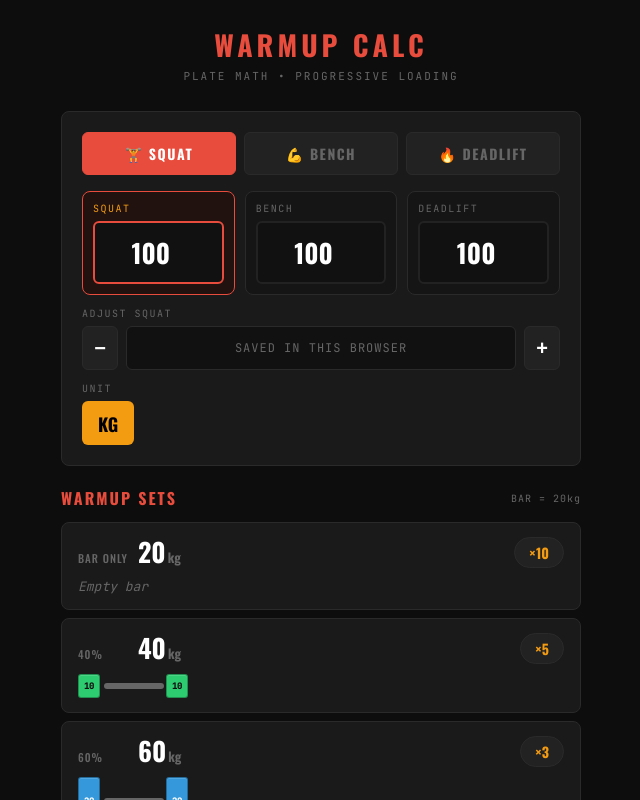
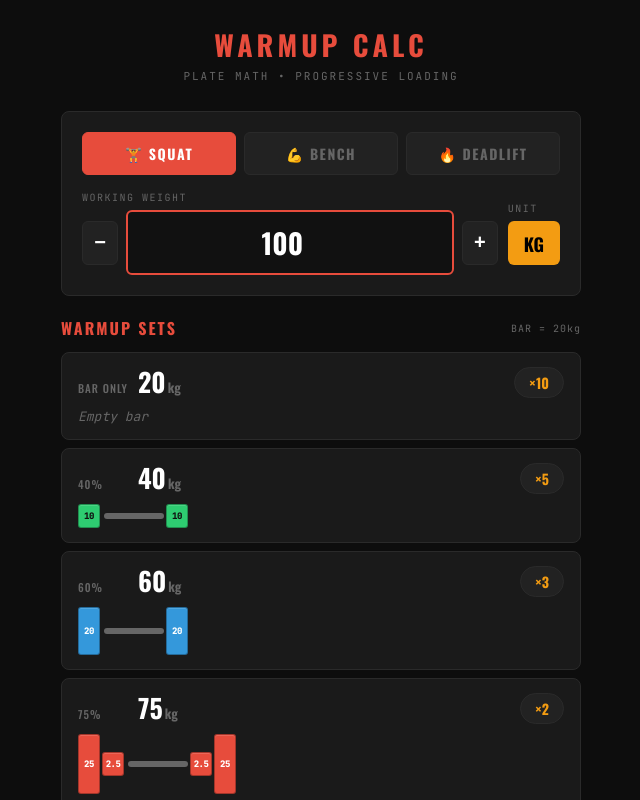
Before and after one commit to binoyp/Warm-Up-Set-Calc, a React (Vite) app: page / in a window 1280 px wide. Shown: the top 800 px of the page, without its empty margins (319-959 px from the left). Built offline with nearby package versions, Linux system fonts and the light colour scheme.

Commit message:
refactor: streamline weight handling and update icon path in index.html

```diff
--- a/index.html
+++ b/index.html
@@ -2,11 +2,11 @@
 <html lang="en">
   <head>
     <meta charset="UTF-8" />
-    <link rel="icon" type="image/svg+xml" href="/favicon.svg" />
+    <link rel="icon" type="image/svg+xml" href="/Warm-Up-Set-Calc/favicon.svg" />
     <meta name="viewport" content="width=device-width, initial-scale=1.0" />
     <title>Warmup Calculator — Powerlifting Plate Math</title>
   </head>
-  <body>
+  <body style="margin:0;padding:0;background:#0d0d0d;">
     <div id="root"></div>
     <script type="module" src="/src/main.jsx"></script>
   </body>
--- a/src/App.jsx
+++ b/src/App.jsx
@@ -1,10 +1,9 @@
-import { useEffect, useMemo, useState } from "react";
+import { useState, useMemo } from "react";
 
 const PLATES_KG = [25, 20, 15, 10, 5, 2.5, 1.25];
 const PLATES_LB = [45, 35, 25, 10, 5, 2.5];
 const BAR_KG = 20;
 const BAR_LB = 45;
-const STORAGE_KEY = "warmup-calc-session";
 
 const WARMUP_SCHEME = [
   { pct: 0, reps: 10, label: "Bar Only" },
@@ -30,57 +29,6 @@ function calcPlates(totalWeight, barWeight, availablePlates) {
 
 function roundToNearest(value, increment) {
   return Math.round(value / increment) * increment;
-}
-
-function clampToBar(value, barWeight) {
-  return Math.max(barWeight, value);
-}
-
-function parseWorkingWeight(value, barWeight) {
-  const parsed = Number.parseFloat(value);
-  if (Number.isNaN(parsed) || parsed <= 0) return barWeight;
-  return clampToBar(parsed, barWeight);
-}
-
-function convertWeightString(value, fromUnit, newBarWeight) {
-  const parsed = Number.parseFloat(value);
-  if (Number.isNaN(parsed) || parsed <= 0) return String(newBarWeight);
-  const converted = fromUnit === "kg" ? Math.round(parsed * 2.205) : Math.round(parsed / 2.205);
-  return String(clampToBar(converted, newBarWeight));
-}
-
-function loadStoredSession() {
-  if (typeof window === "undefined") {
-    return {
-      unit: "kg",
-      lift: "squat",
-      liftWeights: { squat: "100", bench: "100", deadlift: "100" },
-    };
-  }
-
-  const fallback = {
-    unit: "kg",
-    lift: "squat",
-    liftWeights: { squat: "100", bench: "100", deadlift: "100" },
-  };
-
-  try {
-    const raw = window.localStorage.getItem(STORAGE_KEY);
-    if (!raw) return fallback;
-
-    const parsed = JSON.parse(raw);
-    return {
-      unit: parsed.unit === "lb" ? "lb" : "kg",
-      lift: ["squat", "bench", "deadlift"].includes(parsed.lift) ? parsed.lift : "squat",
-      liftWeights: {
-        squat: String(parsed.liftWeights?.squat ?? fallback.liftWeights.squat),
-        bench: String(parsed.liftWeights?.bench ?? fallback.liftWeights.bench),
-        deadlift: String(parsed.liftWeights?.deadlift ?? fallback.liftWeights.deadlift),
-      },
-    };
-  } catch {
-    return fallback;
-  }
 }
 
 const PLATE_COLORS = {
@@ -171,23 +119,14 @@ function PlateStack({ plates, unit }) {
 }
 
 export default function WarmupCalculator() {
-  const [{ unit, lift, liftWeights }, setSession] = useState(loadStoredSession);
+  const [workingWeight, setWorkingWeight] = useState(100);
+  const [unit, setUnit] = useState("kg");
+  const [lift, setLift] = useState("squat");
+  const [inputValue, setInputValue] = useState("100");
 
   const barWeight = unit === "kg" ? BAR_KG : BAR_LB;
   const plates = unit === "kg" ? PLATES_KG : PLATES_LB;
   const increment = unit === "kg" ? 2.5 : 5;
-  const workingWeight = parseWorkingWeight(liftWeights[lift], barWeight);
-
-  useEffect(() => {
-    window.localStorage.setItem(
-      STORAGE_KEY,
-      JSON.stringify({
-        unit,
-        lift,
-        liftWeights,
-      }),
-    );
-  }, [unit, lift, liftWeights]);
 
   const warmupSets = useMemo(() => {
     return WARMUP_SCHEME.map((s) => {
@@ -201,34 +140,20 @@ export default function WarmupCalculator() {
     });
   }, [workingWeight, unit, barWeight, plates, increment]);
 
-  const handleInput = (liftName, value) => {
-    setSession((current) => ({
-      ...current,
-      liftWeights: {
-        ...current.liftWeights,
-        [liftName]: value,
-      },
-    }));
-  };
-
-  const adjustSelectedLift = (delta) => {
-    const nextWeight = clampToBar(workingWeight + delta, barWeight);
-    handleInput(lift, String(nextWeight));
+  const handleInput = (val) => {
+    setInputValue(val);
+    const num = parseFloat(val);
+    if (!isNaN(num) && num > 0) setWorkingWeight(num);
   };
 
   const toggleUnit = () => {
     const newUnit = unit === "kg" ? "lb" : "kg";
     const newBar = newUnit === "kg" ? BAR_KG : BAR_LB;
-    setSession((current) => ({
-      ...current,
-      unit: newUnit,
-      liftWeights: Object.fromEntries(
-        Object.entries(current.liftWeights).map(([liftName, value]) => [
-          liftName,
-          convertWeightString(value, current.unit, newBar),
-        ]),
-      ),
-    }));
+    const converted = unit === "kg" ? Math.round(workingWeight * 2.205) : Math.round(workingWeight / 2.205);
+    const clamped = Math.max(newBar, converted);
+    setUnit(newUnit);
+    setWorkingWeight(clamped);
+    setInputValue(String(clamped));
   };
 
   const liftEmoji = { squat: "🏋️", bench: "💪", deadlift: "🔥" };
@@ -293,7 +218,7 @@ export default function WarmupCalculator() {
             {["squat", "bench", "deadlift"].map((l) => (
               <button
                 key={l}
-                onClick={() => setSession((current) => ({ ...current, lift: l }))}
+                onClick={() => setLift(l)}
                 style={{
                   flex: 1,
                   padding: "10px 0",
@@ -315,65 +240,7 @@ export default function WarmupCalculator() {
             ))}
           </div>
 
-          {/* Weight inputs */}
-          <div style={{ display: "flex", flexDirection: "column", gap: 12 }}>
-            <div
-              style={{
-                display: "grid",
-                gridTemplateColumns: "repeat(auto-fit, minmax(132px, 1fr))",
-                gap: 10,
-              }}
-            >
-              {["squat", "bench", "deadlift"].map((liftName) => {
-                const isActive = lift === liftName;
-
-                return (
-                  <label
-                    key={liftName}
-                    style={{
-                      display: "flex",
-                      flexDirection: "column",
-                      gap: 6,
-                      padding: 10,
-                      background: isActive ? "#21110f" : "#151515",
-                      border: `1px solid ${isActive ? "var(--accent)" : "var(--border)"}`,
-                      borderRadius: 8,
-                    }}
-                  >
-                    <span
-                      style={{
-                        fontSize: 10,
-                        color: isActive ? "var(--accent2)" : "var(--muted)",
-                        textTransform: "uppercase",
-                        letterSpacing: 1.5,
-                      }}
-                    >
-                      {liftName}
-                    </span>
-                    <input
-                      type="number"
-                      value={liftWeights[liftName]}
-                      onChange={(e) => handleInput(liftName, e.target.value)}
-                      onFocus={() => setSession((current) => ({ ...current, lift: liftName }))}
-                      style={{
-                        background: "#111",
-                        border: `2px solid ${isActive ? "var(--accent)" : "#222"}`,
-                        borderRadius: 6,
-                        padding: "10px 12px",
-                        color: "#fff",
-                        fontFamily: "'Oswald', sans-serif",
-                        fontSize: 26,
-                        fontWeight: 700,
-                        textAlign: "center",
-                        outline: "none",
-                        width: "100%",
-                      }}
-                    />
-                  </label>
-                );
-              })}
-            </div>
-
+          {/* Weight input */}
           <div style={{ display: "flex", gap: 10, alignItems: "center" }}>
             <div style={{ flex: 1 }}>
               <label
@@ -386,11 +253,15 @@ export default function WarmupCalculator() {
                   marginBottom: 6,
                 }}
               >
-                  Adjust {lift}
+                Working Weight
               </label>
               <div style={{ display: "flex", alignItems: "center", gap: 8 }}>
                 <button
-                    onClick={() => adjustSelectedLift(-increment)}
+                  onClick={() => {
+                    const nw = Math.max(barWeight, workingWeight - increment);
+                    setWorkingWeight(nw);
+                    setInputValue(String(nw));
+                  }}
                   style={{
                     width: 36,
                     height: 44,
@@ -405,26 +276,31 @@ export default function WarmupCalculator() {
                 >
                   −
                 </button>
-                  <div
+                <input
+                  type="number"
+                  value={inputValue}
+                  onChange={(e) => handleInput(e.target.value)}
                   style={{
                     flex: 1,
-                      height: 44,
                     background: "#111",
-                      border: "1px solid var(--border)",
+                    border: "2px solid var(--accent)",
                     borderRadius: 6,
-                      display: "flex",
-                      alignItems: "center",
-                      justifyContent: "center",
-                      color: "var(--muted)",
-                      fontSize: 12,
-                      letterSpacing: 1,
-                      textTransform: "uppercase",
+                    padding: "10px 12px",
+                    color: "#fff",
+                    fontFamily: "'Oswald', sans-serif",
+                    fontSize: 28,
+                    fontWeight: 700,
+                    textAlign: "center",
+                    outline: "none",
+                    width: "100%",
                   }}
-                  >
-                    Saved in this browser
-                  </div>
+                />
                 <button
-                    onClick={() => adjustSelectedLift(increment)}
+                  onClick={() => {
+                    const nw = workingWeight + increment;
+                    setWorkingWeight(nw);
+                    setInputValue(String(nw));
+                  }}
                   style={{
                     width: 36,
                     height: 44,
@@ -439,7 +315,6 @@ export default function WarmupCalculator() {
                 >
                   +
                 </button>
-                </div>
               </div>
             </div>
             <div>
```
Also changed, not shown: 2 other files (tests, documents, lock files or other folders). Lines whose indentation alone changed are shown as unchanged.
